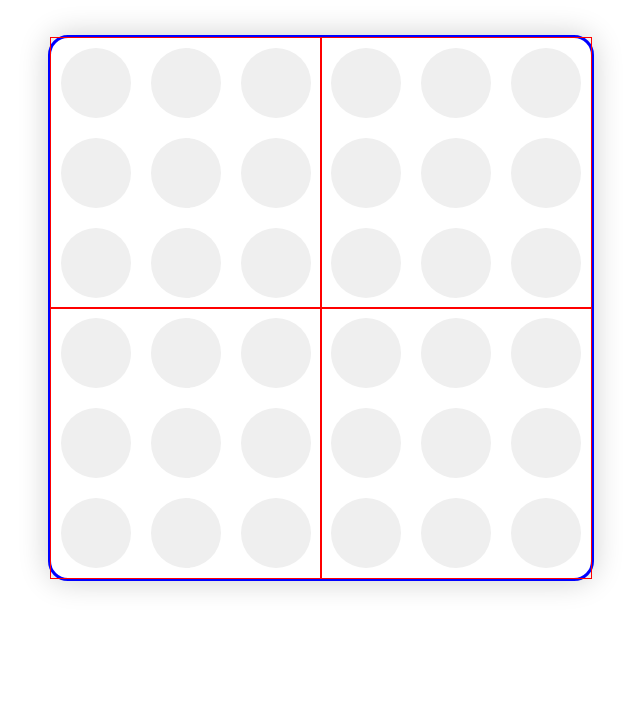
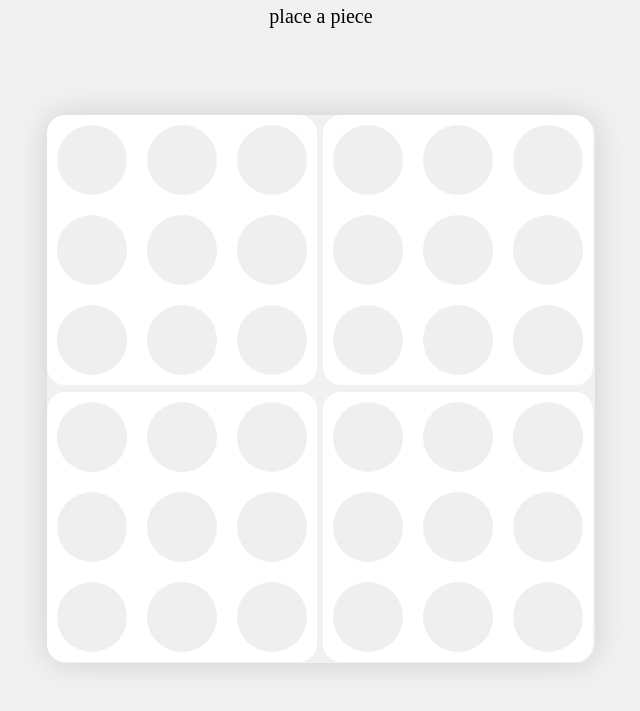
Before and after one commit to JakevK/game, a React app: page / in a window 1280 px wide. Shown: the part 149-860 px from the top of the page, without its empty margins (319-959 px from the left). Before the commit the page ends 800 px from the top, so only its background shows below. Built offline with nearby package versions, Linux system fonts and the light colour scheme.

Commit message:
rotation animations

```diff
--- a/src/index.css
+++ b/src/index.css
@@ -1,31 +1,39 @@
 body {
-    background-color: #ffffff;
+  background-color: rgb(241, 241, 241);
 }
 h1 {
   text-align: center;
-    margin: 60px 0 60px 0
+  margin: 60px 0 60px 0;
 }
 .turnIndicator {
   text-align: center;
   font-size: 30px;
-    margin: 100px 0 0 0;
+  margin: 100px 0 0px 0;
+}
+.instructions {
+  display: block;
+  text-align: center;
+  font-size: 20px;
+  margin: 20px 0 50px 0;
+  height: 20px;
 }
 .board {
-    display: block;
-    margin: 50px auto 0 auto;
-    width: 540px;
-    height: 540px;
-    background-color: #fff;
+  display: flex;
+  flex-wrap: wrap;
+  gap: 6px;
+  margin: 0 auto 0 auto;
+  width: 548px;
+  height: 548px;
   border-radius: 20px;
   box-shadow: 0 0 30px rgb(206, 206, 206);
   transition: border 0.2s;
 }
 .board-quarter {
-    display: inline-block;
   width: 270px;
   height: 270px;
-
-    outline: 1px solid red;
+  border-radius: 18px;
+  background: #fff;
+  transition: transform 0.5s;
 }
 .board-row {
   display: block;
@@ -43,4 +51,19 @@ h1 {
 }
 .board-square:hover {
   background-color: #dbdbdb;
+  transition: background-color 0.2s;
 }
+
+.controls {
+  display: flex;
+  flex-direction: row;
+  width: 540px;
+  margin: 0 auto;
+  justify-content: space-between;
+  height: 40px;
+  align-items: center;
+}
+
+.rotate-top-right {
+  transform: translate(54px, 0px) rotate(45deg);
+}
--- a/src/index.js
+++ b/src/index.js
@@ -1,4 +1,3 @@
-import { getByPlaceholderText } from "@testing-library/dom";
 import React from "react";
 import ReactDOM from "react-dom";
 import "./index.css";
@@ -7,6 +6,7 @@ class Board extends React.Component {
   constructor(props) {
     super(props);
     this.state = {
+      rotations: [0, 0, 0, 0],
       squares: [
         [
           [0, 0, 0],
@@ -29,12 +29,10 @@ class Board extends React.Component {
           [0, 0, 0],
         ],
       ],
-      turn: 0,
-      winner: 0,
     };
   }
 
-  checkForWin() {
+  checkForWin(boardToCheck) {
     const checkRow = (row) =>
       new Set(row.slice(0, 5)).size === 1
         ? row[0]
@@ -43,8 +41,8 @@ class Board extends React.Component {
         : checkRow(row.slice(1));
 
     const squares = [
-      ...this.state.squares[0].map((x, i) => [...x, ...this.state.squares[1][i]]),
-      ...this.state.squares[2].map((x, i) => [...x, ...this.state.squares[3][i]]),
+      ...boardToCheck[0].map((x, i) => [...x, ...boardToCheck[1][i]]),
+      ...boardToCheck[2].map((x, i) => [...x, ...boardToCheck[3][i]]),
     ];
 
     const checks = [
@@ -69,21 +67,67 @@ class Board extends React.Component {
   }
 
   handleClickSquare(k, i, j) {
-    if (!this.state.squares[k][i][j] && !this.state.winner) {
+    if (
+      !this.state.squares[k][i][j] &&
+      !this.props.winner &&
+      !this.props.stage
+    ) {
       let squaresTemp = this.state.squares;
-      squaresTemp[k][i][j] = this.state.turn + 1;
-
-      const newTurn = 1 - this.state.turn;
-      const winner = this.checkForWin();
+      squaresTemp[k][i][j] = this.props.turn + 1;
 
       this.setState({
         squares: squaresTemp,
-        turn: newTurn,
-        winner: winner,
       });
 
-      this.props.handleTurnChange(newTurn, winner);
+      this.props.handleStageChange();
     }
+  }
+
+  rotateQuarter(quarter, direction) {
+    let newRotations = [...this.state.rotations];
+    newRotations[quarter] += direction ? 1 : -1;
+    /*
+    let newQuarter = [...this.state.squares[quarter]];
+    if (direction) {
+      newQuarter = [...Array(3).keys()].map((n) =>
+        newQuarter.map((row) => row[n]).reverse()
+      );
+    } else {
+      newQuarter =
+    }
+*/
+
+    const rotateMatrix = (matrix, rotation) => {
+      console.log(rotation);
+      if (rotation === 1) {
+        return [...Array(3).keys()].map((n) =>
+          matrix.map((row) => row[n]).reverse()
+        );
+      }
+      if (rotation === 2) {
+        return matrix.map((x) => [...x].reverse()).reverse();
+      }
+      if (rotation === 3) {
+        return [...Array(3).keys()]
+          .reverse()
+          .map((n) => matrix.map((row) => row[n]));
+      }
+      return matrix;
+    };
+    const rotatedBoard = [...this.state.squares].map((x, i) =>
+      rotateMatrix(x, ((newRotations[i] % 4) + 4) % 4)
+    );
+    console.log(rotatedBoard);
+
+    const newTurn = 1 - this.props.turn;
+    const winner = this.checkForWin(rotatedBoard);
+
+    this.setState({
+      rotations: newRotations,
+    });
+
+    this.props.handleTurnChange(newTurn, winner);
+    this.props.handleStageChange();
   }
 
   render() {
@@ -109,22 +153,56 @@ class Board extends React.Component {
           </div>
         );
       });
+      const quarterStyle = {
+        transform: `rotate(${this.state.rotations[k] * 90}deg)`,
+      };
       return (
-        <div className="board-quarter" key={k}>
+        <div className="board-quarter" key={k} style={quarterStyle}>
           {rows}
         </div>
       );
     });
     const boardStyle = {
-      border: `3px solid ${
+      border:
+        "none" /*`3px solid ${
         ["blue", "red"][
-          this.state.winner ? this.state.winner - 1 : this.state.turn
+          this.props.winner ? this.props.winner - 1 : this.props.turn
         ]
-      }`,
+      }`,*/,
     };
     return (
-      <div className="board" style={boardStyle}>
-        {board}
+      <div>
+        {this.props.stage ? (
+          <div className="controls">
+            <div className="rotate-top-left">
+              <button onClick={() => this.rotateQuarter(0, 0)}>{"<-"}</button>
+              <button onClick={() => this.rotateQuarter(0, 1)}>{"->"}</button>
+            </div>
+            <div className="rotate-top-right">
+              <button onClick={() => this.rotateQuarter(1, 0)}>{"<-"}</button>
+              <button onClick={() => this.rotateQuarter(1, 1)}>{"->"}</button>
+            </div>
+          </div>
+        ) : (
+          <div className="controls"></div>
+        )}
+        <div className="board" style={boardStyle}>
+          {board}
+        </div>
+        {this.props.stage ? (
+          <div className="controls">
+            <div className="rotate-bottom-left">
+              <button onClick={() => this.rotateQuarter(2, 1)}>{"<-"}</button>
+              <button onClick={() => this.rotateQuarter(2, 0)}>{"->"}</button>
+            </div>
+            <div className="rotate-bottom-right">
+              <button onClick={() => this.rotateQuarter(3, 1)}>{"<-"}</button>
+              <button onClick={() => this.rotateQuarter(3, 0)}>{"->"}</button>
+            </div>
+          </div>
+        ) : (
+          <div className="controls"></div>
+        )}
       </div>
     );
   }
@@ -136,10 +214,8 @@ class Game extends React.Component {
     this.state = {
       turn: 0,
       winner: 0,
+      stage: 0,
     };
-  }
-  handleTurnChange(turn, winner) {
-    this.setState({ turn: turn, winner: winner });
   }
   render() {
     const turnColor = ["blue", "red"][this.state.turn];
@@ -161,13 +237,27 @@ class Game extends React.Component {
         <span style={turnColorStyle}>{turnColor}</span> player's turn
       </div>
     );
+    const instructions = this.state.winner ? (
+      <div className="instruction"></div>
+    ) : (
+      <div className="instructions">
+        {["place a piece", "rotate a quarter"][this.state.stage]}
+      </div>
+    );
     return (
       <div className="container">
         {turnIndicator}
+        {instructions}
         <Board
           handleTurnChange={(turn, winner) =>
-            this.handleTurnChange(turn, winner)
+            this.setState({ turn: turn, winner: winner })
           }
+          handleStageChange={() =>
+            this.setState({ stage: 1 - this.state.stage })
+          }
+          turn={this.state.turn}
+          winner={this.state.winner}
+          stage={this.state.stage}
         />
       </div>
     );
```
Lines whose indentation alone changed are shown as unchanged.
